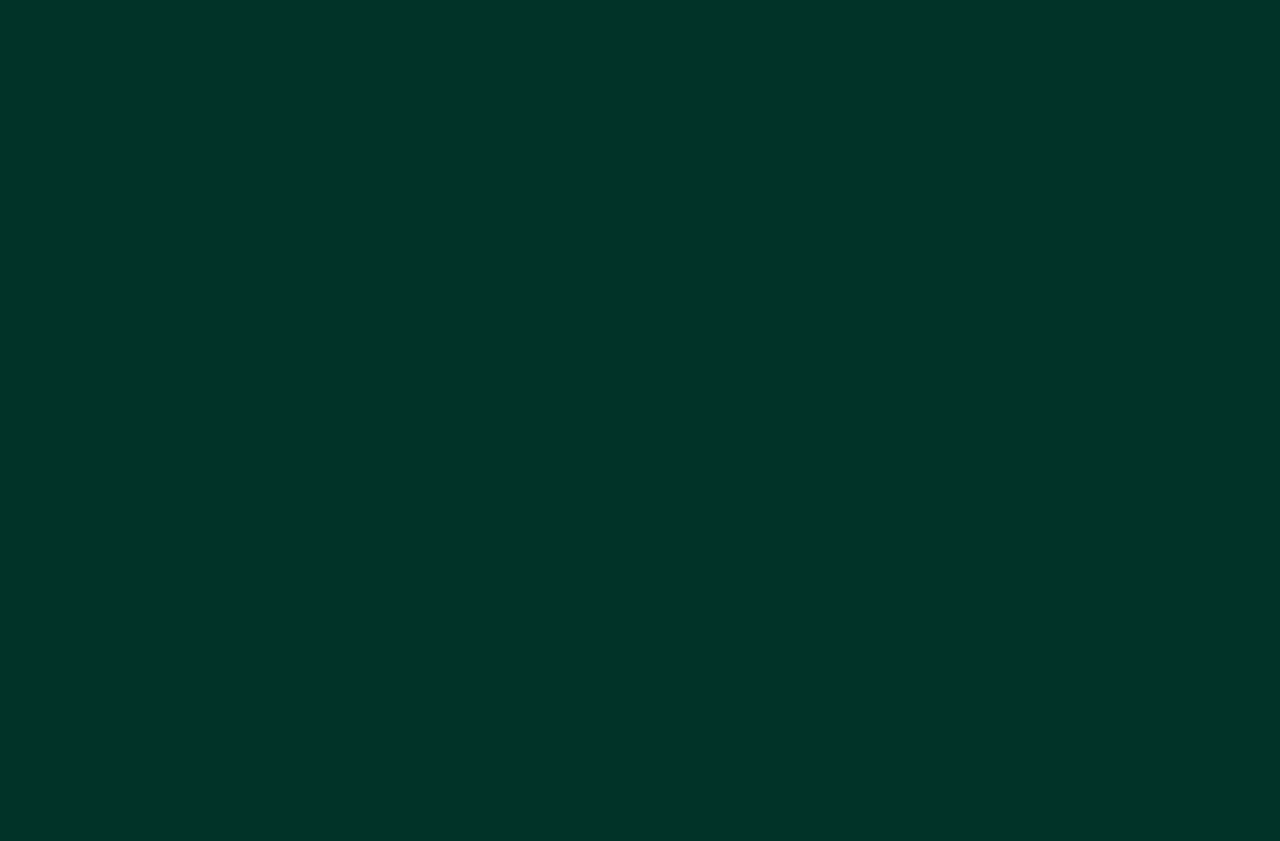
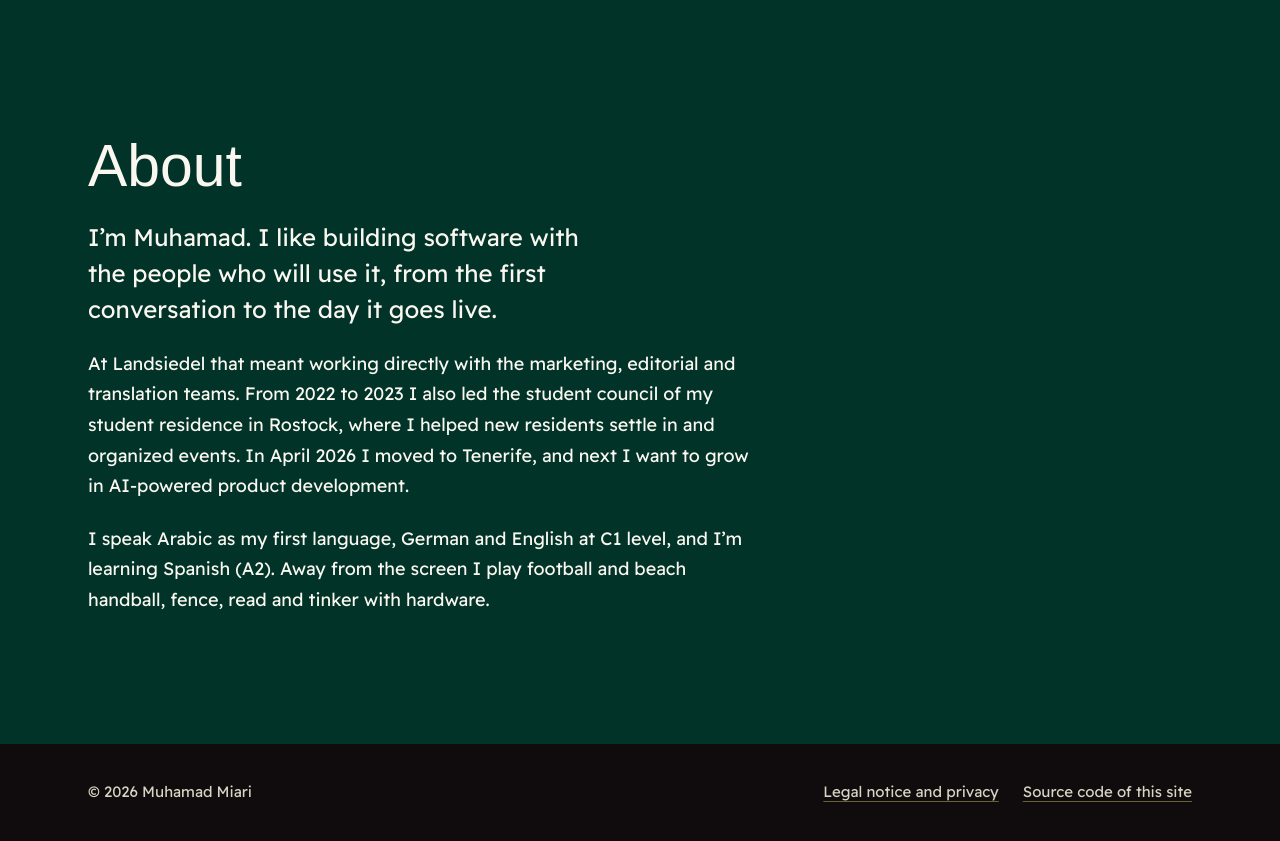
Before and after one commit to miari959/portfolio, a Next.js app: page / in a window 1280 px wide. Shown: the part 3660-4501 px from the top of the page. Before the commit the page ends 3667 px from the top, so only its background shows below. Built offline with nearby package versions, Linux system fonts and the light colour scheme; a web font is replaced by a local one.

Commit message:
Add the About section and the footer

```diff
--- a/src/app/layout.tsx
+++ b/src/app/layout.tsx
@@ -2,6 +2,7 @@ import type { Metadata } from "next";
 import { Gloock, Readex_Pro } from "next/font/google";
 import "./globals.css";
 import { SiteHeader } from "@/components/SiteHeader";
+import { SiteFooter } from "@/components/SiteFooter";
 
 const gloock = Gloock({
   weight: "400",
@@ -29,6 +30,7 @@ export default function RootLayout({ children }: LayoutProps<"/">) {
         </a>
         <SiteHeader />
         {children}
+        <SiteFooter />
       </body>
     </html>
   );
--- a/src/app/page.tsx
+++ b/src/app/page.tsx
@@ -3,6 +3,7 @@ import { Hero } from "@/components/Hero";
 import { ProjectCard } from "@/components/ProjectCard";
 import { Recommendation } from "@/components/Recommendation";
 import { Experience } from "@/components/Experience";
+import { About } from "@/components/About";
 import styles from "./page.module.css";
 
 export default function Home() {
@@ -22,6 +23,8 @@ export default function Home() {
       <Recommendation />
 
       <Experience />
+
+      <About />
     </main>
   );
 }
--- /dev/null
+++ b/src/components/About.module.css
@@ -0,0 +1,25 @@
+.section {
+  padding-top: clamp(80px, 10vw, 128px);
+  padding-bottom: clamp(80px, 10vw, 128px);
+  display: flex;
+  flex-direction: column;
+  gap: 22px;
+}
+
+.title {
+  margin: 0;
+  font-size: clamp(40px, 4.6vw, 60px);
+}
+
+.lead {
+  margin: 0;
+  max-width: 34ch;
+  font-size: clamp(21px, 2vw, 24px);
+  line-height: 1.5;
+}
+
+.paragraph {
+  margin: 0;
+  max-width: 62ch;
+  line-height: 1.7;
+}
--- /dev/null
+++ b/src/components/About.tsx
@@ -0,0 +1,18 @@
+import { about } from "@/content/about";
+import styles from "./About.module.css";
+
+export function About() {
+  return (
+    <section aria-labelledby="about" className={`container ${styles.section}`}>
+      <h2 id="about" className={styles.title}>
+        About
+      </h2>
+      <p className={styles.lead}>{about.lead}</p>
+      {about.paragraphs.map((paragraph) => (
+        <p key={paragraph} className={styles.paragraph}>
+          {paragraph}
+        </p>
+      ))}
+    </section>
+  );
+}
--- /dev/null
+++ b/src/components/SiteFooter.module.css
@@ -0,0 +1,37 @@
+.footer {
+  background: var(--color-basalt);
+  color: var(--color-greige);
+}
+
+.inner {
+  padding-top: 36px;
+  padding-bottom: 44px;
+  display: flex;
+  flex-wrap: wrap;
+  align-items: center;
+  justify-content: space-between;
+  gap: 16px 32px;
+  font-size: 15px;
+}
+
+.copyright {
+  margin: 0;
+}
+
+.nav {
+  display: flex;
+  flex-wrap: wrap;
+  gap: 8px 24px;
+}
+
+/* Quieter links than in the page: Greige text, thin Olive underline */
+.link {
+  color: var(--color-greige);
+  text-decoration-color: var(--color-olive);
+  text-decoration-thickness: 1px;
+  text-underline-offset: 4px;
+}
+
+.link:hover {
+  text-decoration-color: var(--color-greige);
+}
--- /dev/null
+++ b/src/components/SiteFooter.tsx
@@ -0,0 +1,21 @@
+import Link from "next/link";
+import { site } from "@/content/site";
+import styles from "./SiteFooter.module.css";
+
+export function SiteFooter() {
+  return (
+    <footer className={styles.footer}>
+      <div className={`container ${styles.inner}`}>
+        <p className={styles.copyright}>© 2026 {site.name}</p>
+        <nav aria-label="Footer" className={styles.nav}>
+          <Link href="/legal" className={styles.link}>
+            Legal notice and privacy
+          </Link>
+          <a href={site.sourceCode} className={styles.link}>
+            Source code of this site
+          </a>
+        </nav>
+      </div>
+    </footer>
+  );
+}
--- /dev/null
+++ b/src/content/about.ts
@@ -0,0 +1,7 @@
+export const about = {
+  lead: "I’m Muhamad. I like building software with the people who will use it, from the first conversation to the day it goes live.",
+  paragraphs: [
+    "At Landsiedel that meant working directly with the marketing, editorial and translation teams. From 2022 to 2023 I also led the student council of my student residence in Rostock, where I helped new residents settle in and organized events. In April 2026 I moved to Tenerife, and next I want to grow in AI-powered product development.",
+    "I speak Arabic as my first language, German and English at C1 level, and I’m learning Spanish (A2). Away from the screen I play football and beach handball, fence, read and tinker with hardware.",
+  ],
+};
--- a/src/content/site.ts
+++ b/src/content/site.ts
@@ -7,4 +7,5 @@ export const site = {
   },
   github: "https://github.com/miari959",
   linkedin: "https://www.linkedin.com/in/miari3",
+  sourceCode: "https://github.com/miari959/portfolio",
 };
```
